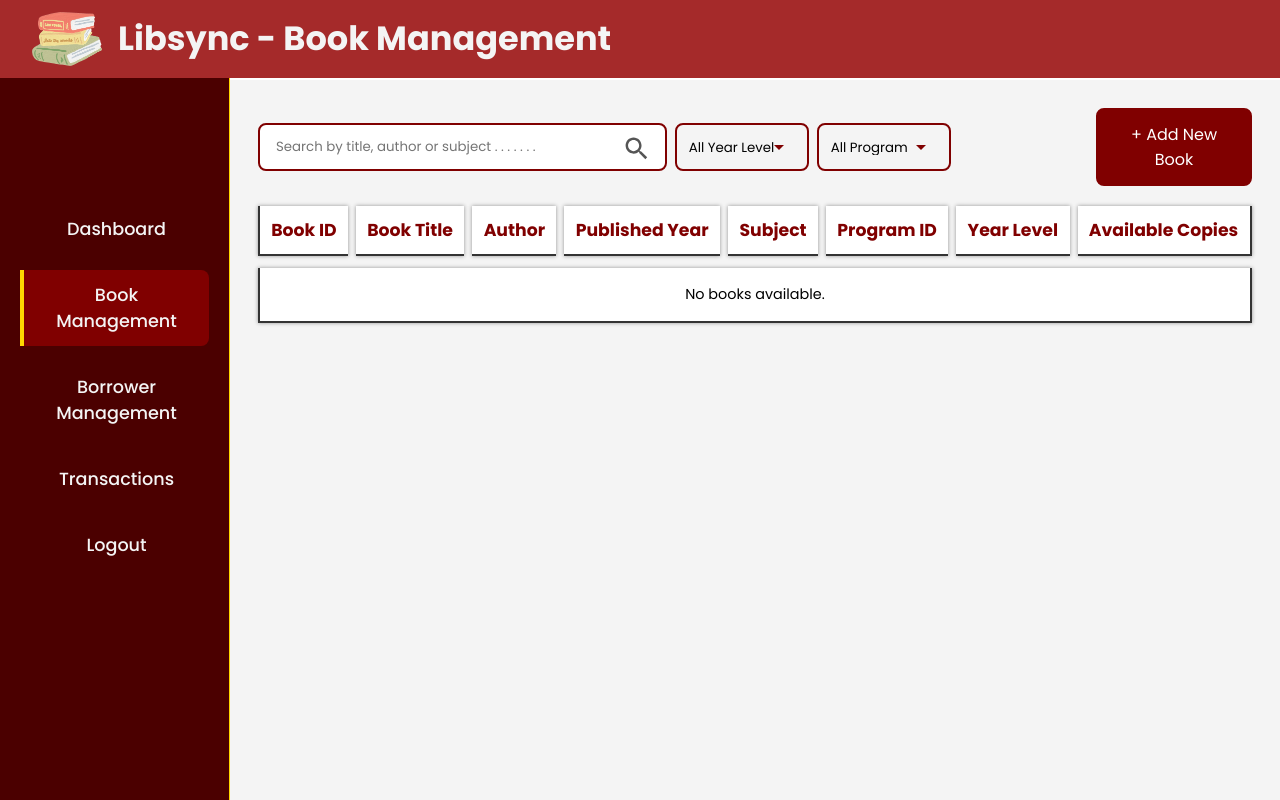
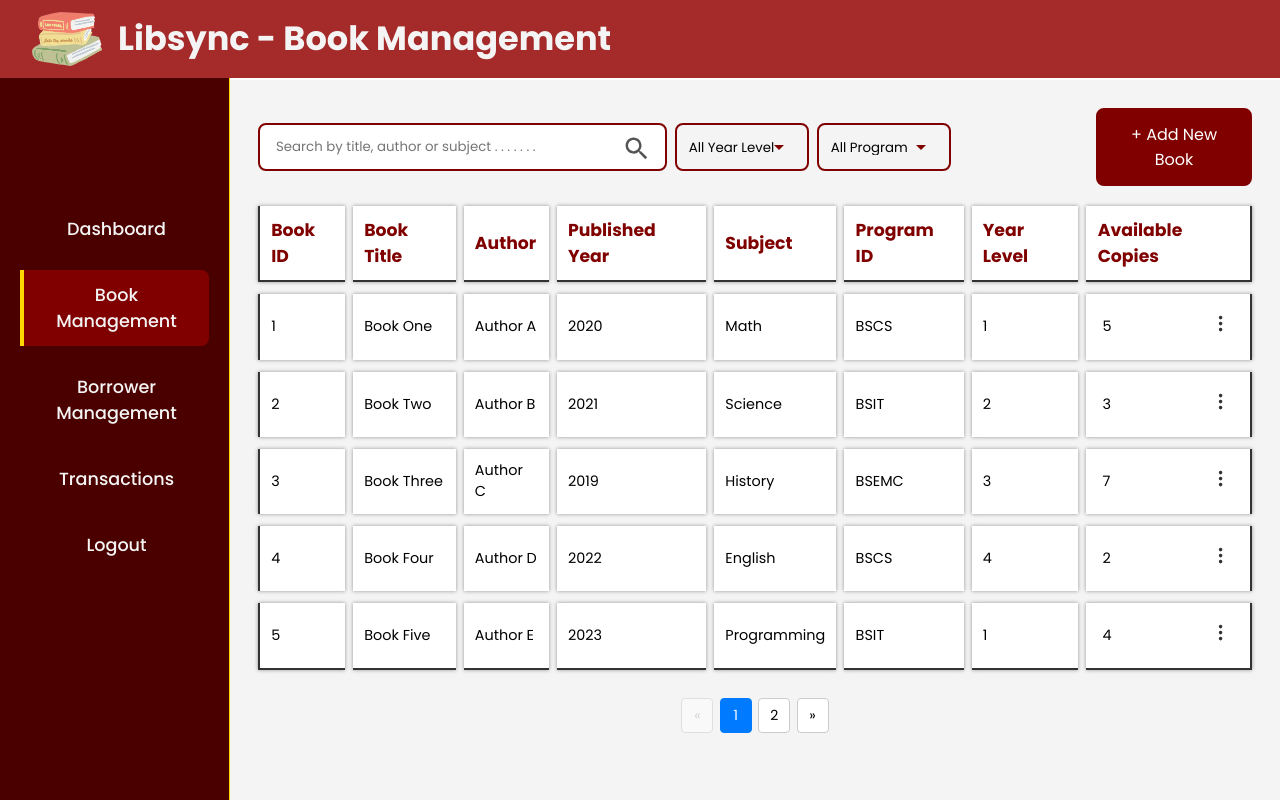
Before and after one commit to Ryuuiii/Library_Management, a React (Create React App) app in the folder frontend/: page /books in a window 1280 px wide. Built offline with nearby package versions, Linux system fonts and the light colour scheme.

Commit message:
Filter and Pagination

```diff
--- /dev/null
+++ b/frontend/src/components/Pagination/Pagination.css
@@ -0,0 +1,30 @@
+/* src/components/Table/Pagination.css */
+.pagination {
+  display: flex;
+  justify-content: center;
+  gap: 0.4rem;
+  margin-top: 1rem;
+  flex-wrap: wrap;
+}
+
+.pagination button {
+  padding: 6px 10px;
+  border: 1px solid #ccc;
+  background: white;
+  cursor: pointer;
+  border-radius: 4px;
+  font-size: 14px;
+  min-width: 32px;
+  transition: background 0.2s ease;
+}
+
+.pagination button.active {
+  background-color: #007bff;
+  color: white;
+  border-color: #007bff;
+}
+
+.pagination button:disabled {
+  opacity: 0.5;
+  cursor: not-allowed;
+}
--- /dev/null
+++ b/frontend/src/components/Pagination/Pagination.js
@@ -0,0 +1,44 @@
+// src/components/Table/Pagination.jsx
+import React from 'react';
+import './Pagination.css';
+
+const Pagination = ({ currentPage, totalPages, onPageChange }) => {
+  const maxVisiblePages = 6;
+  const startPage = Math.max(1, currentPage - Math.floor(maxVisiblePages / 2));
+  const endPage = Math.min(totalPages, startPage + maxVisiblePages - 1);
+
+  const visiblePages = [];
+  for (let i = startPage; i <= endPage; i++) {
+    visiblePages.push(i);
+  }
+
+  return (
+    <div className="pagination">
+      <button
+        onClick={() => onPageChange(1)}
+        disabled={currentPage === 1}
+      >
+        &laquo;
+      </button>
+
+      {visiblePages.map((page) => (
+        <button
+          key={page}
+          className={currentPage === page ? 'active' : ''}
+          onClick={() => onPageChange(page)}
+        >
+          {page}
+        </button>
+      ))}
+
+      <button
+        onClick={() => onPageChange(totalPages)}
+        disabled={currentPage === totalPages}
+      >
+        &raquo;
+      </button>
+    </div>
+  );
+};
+
+export default Pagination;
--- a/frontend/src/components/Table/BookTable.js
+++ b/frontend/src/components/Table/BookTable.js
@@ -34,7 +34,7 @@ const BookTable = ({ books, onDeleteBook, onEditBook}) => {
           </tr>
         </thead>
         <tbody>
-        {books.length > 0 ? (
+          {books.length > 0 ? (
             books.map((book) => (
               <tr key={book.bookID}>
                 <td>{book.bookID}</td>
@@ -45,7 +45,7 @@ const BookTable = ({ books, onDeleteBook, onEditBook}) => {
                 <td>{book.programID}</td>
                 <td>{book.yearLevel}</td>
                 <td className="last-cell">
-                  {book.availableCopies}
+                  <span>{book.availableCopies}</span>
                   <DotMenu
                     onEdit={() => handleEditBook(book)}
                     onDelete={() => handleDeleteBook(book.bookID)}
--- a/frontend/src/pages/Books/Books.js
+++ b/frontend/src/pages/Books/Books.js
@@ -2,20 +2,42 @@ import React, { useEffect, useState } from 'react'
 import Layout from '../../components/Layout/Layout';
 import BookTable from '../../components/Table/BookTable';
 import ActionButton from '../../components/ActionButtons/ActionButton';
+import BookForm from '../../components/Forms/BookForm';
+import Pagination from '../../components/Pagination/Pagination';
 import { IoMdSearch } from "react-icons/io";
 import './Books.css'
-import BookForm from '../../components/Forms/BookForm';
 
 const Books = () => {
-  const [books, setBooks] = useState([])
+  const [books, setBooks] = useState([
+    { bookID: "1", title: "Book One", author: "Author A", publishedYear: "2020", subject: "Math", programID: "BSCS", yearLevel: "1", availableCopies: 5 },
+    { bookID: "2", title: "Book Two", author: "Author B", publishedYear: "2021", subject: "Science", programID: "BSIT", yearLevel: "2", availableCopies: 3 },
+    { bookID: "3", title: "Book Three", author: "Author C", publishedYear: "2019", subject: "History", programID: "BSEMC", yearLevel: "3", availableCopies: 7 },
+    { bookID: "4", title: "Book Four", author: "Author D", publishedYear: "2022", subject: "English", programID: "BSCS", yearLevel: "4", availableCopies: 2 },
+    { bookID: "5", title: "Book Five", author: "Author E", publishedYear: "2023", subject: "Programming", programID: "BSIT", yearLevel: "1", availableCopies: 4 },
+    { bookID: "6", title: "Book Six", author: "Author F", publishedYear: "2020", subject: "Physics", programID: "BSEMC", yearLevel: "2", availableCopies: 6 },
+  ]);
   const [isBookOpen, setIsBookOpen ] = useState(false);
   const [filteredBooks, setFilteredBooks] = useState([])
   const [searchQuery, setSearchQuery] = useState('');
-  const [selectedYearLevel, setSelectedYearLevel] = useState('');
-  const [selectedProgram, setSelectedProgram] = useState('');
+  const [selectedYearLevel, setSelectedYearLevel] = useState('all');
+  const [selectedProgram, setSelectedProgram] = useState('all');
+
+  const [currentPage, setCurrentPage] = useState(1);
+  const itemsPerPage = 5;
+
+  const totalPages = Math.ceil(filteredBooks.length / itemsPerPage);
+  const indexOfLastItem = currentPage * itemsPerPage;
+  const indexOfFirstItem = indexOfLastItem - itemsPerPage;
+  const currentBooks = filteredBooks.slice(indexOfFirstItem, indexOfLastItem);
+
+  const handlePageChange = (page) => {
+    if (page >= 1 && page <= totalPages) {
+      setCurrentPage(page);
+    }
+  };
 
   useEffect(() => {
-    //Fetch books from the backend
+    //Fetch All books from the backend
   })
 
   const handleAddBook = () => {
@@ -30,9 +52,7 @@ const Books = () => {
     //Delete book in the backend
   }
 
-
-  useEffect(() => {
-    //Filter the table using search bar o kaya dropdown selection by year level and program ID
+  useEffect(() => {  //Filter the table using search bar o kaya dropdown selection by year level and program ID
     const filtered  = books.filter((book) => {
       const matchSearch =
         book.title.toLowerCase().includes(searchQuery.toLowerCase()) ||
@@ -48,6 +68,7 @@ const Books = () => {
       return matchSearch && matchYear && matchProgram;
     })
     setFilteredBooks(filtered);
+    setCurrentPage(1);
   }, [searchQuery, selectedYearLevel, selectedProgram, books])
 
   return (
@@ -89,9 +110,17 @@ const Books = () => {
         </header>
 
         <BookTable
-          books={filteredBooks}
-          onDeleteBook={handleDeleteBook}
-          onEditBook={handleEditBook}
+        books={currentBooks} // Pass paginated data to BookTable
+        onDeleteBook={(bookID) => setBooks(books.filter((book) => book.bookID !== bookID))}
+        onEditBook={(updatedBook) => {
+          setBooks(books.map((book) => (book.bookID === updatedBook.bookID ? updatedBook : book)));
+        }}
+      />
+
+        <Pagination
+          currentPage={currentPage}
+          totalPages={totalPages}
+          onPageChange={handlePageChange}
         />
       </div>
 
```
Also changed, not shown: frontend/src/pages/Dashboard/Dashboard.js (+72 -21 lines).
